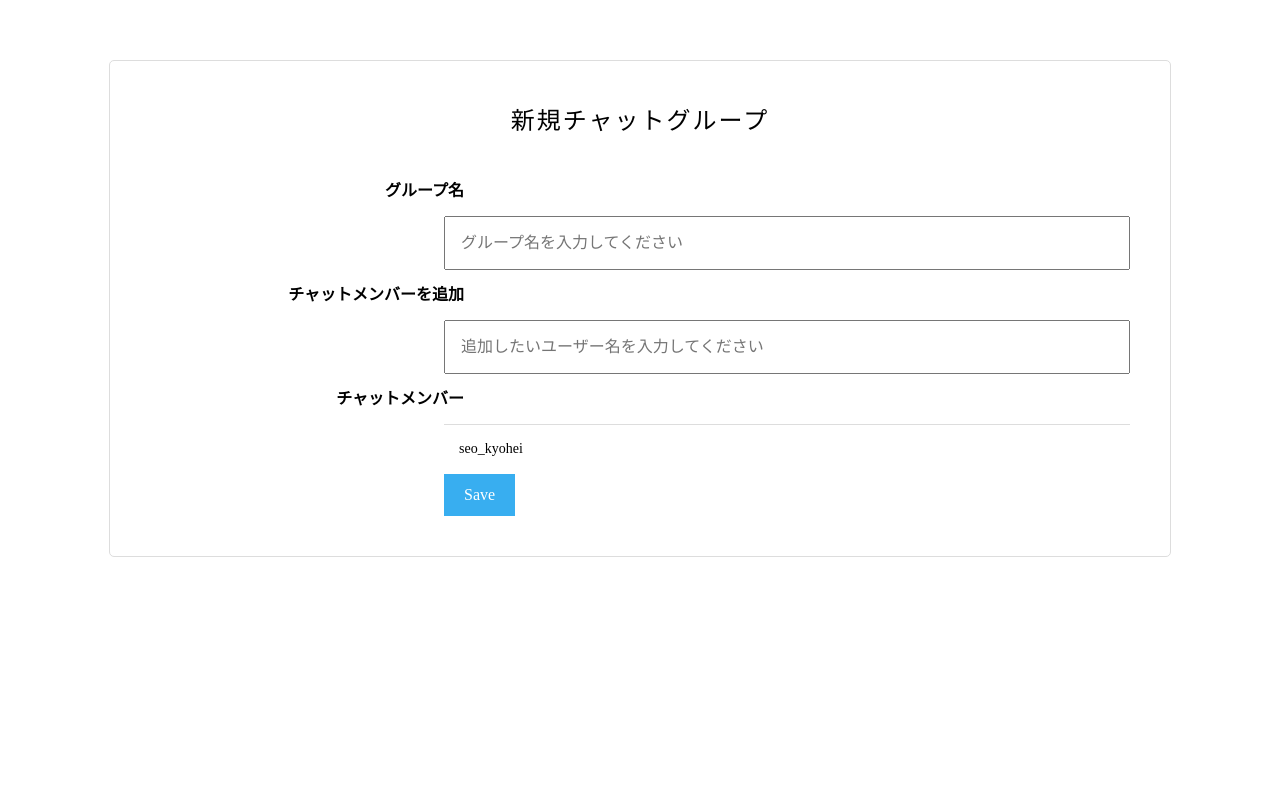
After one commit to kirinkubinagai/chat-space, a Rails app: page /chat_groups/new in a window 1280 px wide. The commit adds this page. Shown: the top 797 px of the page. Run offline with Rails 7, Linux system fonts and the light colour scheme; the visitor is signed in with stand-in values (Sample User, id 1); style sheets or scripts are compiled from the project's sources; some libraries are stand-ins or nearby versions.

Commit message:
ビューの追加、一部修正
ビューの追加、一部修正

```diff
--- a/app/assets/stylesheets/application.scss
+++ b/app/assets/stylesheets/application.scss
@@ -4,3 +4,4 @@
 @import "modules/devise";
 @import "modules/chat";
 @import "font-awesome";
+@import "modules/group";
--- a/app/assets/stylesheets/modules/_chat.scss
+++ b/app/assets/stylesheets/modules/_chat.scss
@@ -162,7 +162,3 @@
     }
   }
 }
-
-.alert{
-  // background-color:#38aef0;
-}
--- /dev/null
+++ b/app/assets/stylesheets/modules/_group.scss
@@ -0,0 +1,105 @@
+.chat-group-form {
+  @include clearfix;
+  width: 980px;
+  margin: 60px auto;
+  padding: 40px;
+  background-color: #fff;
+  border: 1px solid #ddd;
+  border-radius: 5px;
+
+  h1 {
+    letter-spacing: 2px;
+    font-size: 24px;
+    text-align: center;
+  }
+
+  .chat-group-form__errors {
+    margin: 30px 0;
+    padding: 20px 40px;
+    border: 1px solid #ddd;
+    border-radius: 2px;
+    text-align: center;
+
+    h2 {
+      margin-bottom: 10px;
+      color: #f05050;
+      font-size: 14px;
+    }
+
+    ul {
+      margin: 0;
+      padding: 0;
+      list-style: none;
+    }
+
+    li {
+      margin: 0;
+      padding: 0;
+      font-size: 13px;
+    }
+  }
+
+  .chat-group-form__field {
+    margin-top: 30px;
+
+    .chat-group-form__field--left {
+      float: left;
+      width: 30%;
+      padding-right: 20px;
+      padding-left: 20px;
+    }
+
+    .chat-group-form__field--right {
+      float: right;
+      width: 70%;
+    }
+
+    .chat-group-form__label {
+      display: block;
+      line-height: 50px;
+      font-weight: bold;
+      text-align: right;
+    }
+
+    .chat-group-form__input {
+      float: left;
+      width: 100%;
+      line-height: 30px;
+      padding: 10px 15px;
+      box-sizing: border-box;
+    }
+  }
+
+  .chat-group-user {
+    padding: 0 15px;
+    line-height: 50px;
+    font-size: 14px;
+    border-bottom: 1px solid #ddd;
+
+    .chat-group-user__name {
+      float: left;
+    }
+
+    .chat-group-user__btn {
+      float: right;
+      display: inline-block;
+      cursor: pointer;
+
+      &.chat-group-user__btn--add {
+        color: #38aef0;
+      }
+
+      &.chat-group-user__btn--remove {
+        color: #f05050;
+      }
+    }
+  }
+
+  .chat-group-form__action-btn {
+    display: inline-block;
+    padding: 12px 20px;
+    color: #fff;
+    background-color: #38aef0;
+    border: 0;
+  }
+}
--- a/app/views/chat_groups/index.html.haml
+++ b/app/views/chat_groups/index.html.haml
@@ -5,7 +5,7 @@
         %b
           test_name
       .chat-user__actions
-        %a.chat-user__action(href="")
+        %a.chat-user__action(href="chat_groups/new")
           %i.fa.fa-pencil-square-o
         %a.chat-user__action(href="users/edit")
           %i.fa.fa-cog
--- /dev/null
+++ b/app/views/chat_groups/new.html.haml
@@ -0,0 +1,29 @@
+.chat-group-form
+  %h1 新規チャットグループ
+  %form#new_chat_group.new_chat_group{"accept-charset" => "UTF-8", :action => "/chat_groups", :method => "post"}
+    %input{:name => "utf8", :type => "hidden", :value => "✓"}/
+    %input{:name => "authenticity_token", :type => "hidden", :value => "AxFKlYEhD6eqX1PiZoTYQDANtKvgcFSXZQXHt5hyTl55/U/CHC5rtPavrcu2za65riz4tekZEy56vP6kEb2wYA=="}/
+    .chat-group-form__field.clearfix
+      .chat-group-form__field--left
+        %label.chat-group-form__label{:for => "chat_group_name"} グループ名
+      .chat-group-form__field--right
+        %input#chat_group_name.chat-group-form__input{:name => "chat_group[name]", :placeholder => "グループ名を入力してください", :type => "text"}/
+    .chat-group-form__field.clearfix
+      .chat-group-form__field--left
+        %label.chat-group-form__label{:for => "chat_group_チャットメンバーを追加"} チャットメンバーを追加
+      .chat-group-form__field--right
+        .chat-group-form__search.clearfix
+          %input#user-search-field.chat-group-form__input{:placeholder => "追加したいユーザー名を入力してください", :type => "text"}/
+        #user-search-result
+    .chat-group-form__field.clearfix
+      .chat-group-form__field--left
+        %label.chat-group-form__label{:for => "chat_group_チャットメンバー"} チャットメンバー
+      .chat-group-form__field--right
+        #chat-group-users
+          #chat-group-user-22.chat-group-user.clearfix
+            %input{:name => "chat_group[user_ids][]", :type => "hidden", :value => "22"}/
+            %p.chat-group-user__name seo_kyohei
+    .chat-group-form__field.clearfix
+      .chat-group-form__field--left
+      .chat-group-form__field--right
+        %input.chat-group-form__action-btn{"data-disable-with" => "Save", :name => "commit", :type => "submit", :value => "Save"}/
--- a/config/routes.rb
+++ b/config/routes.rb
@@ -1,4 +1,5 @@
 Rails.application.routes.draw do
   devise_for :users
   root "chat_groups#index"
+  resources :chat_groups
 end
```
Also changed, not shown: app/views/chat_groups/edit.html.haml (added, +25 -0 lines), README.md.
